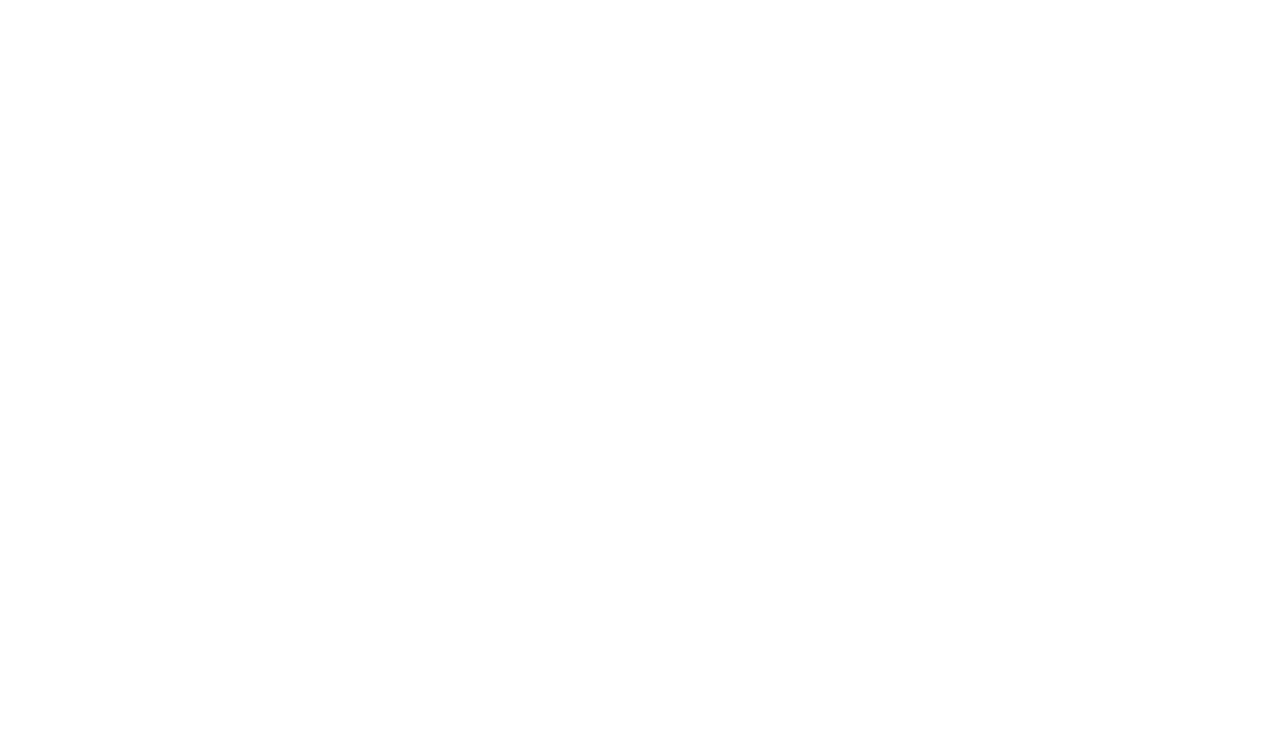
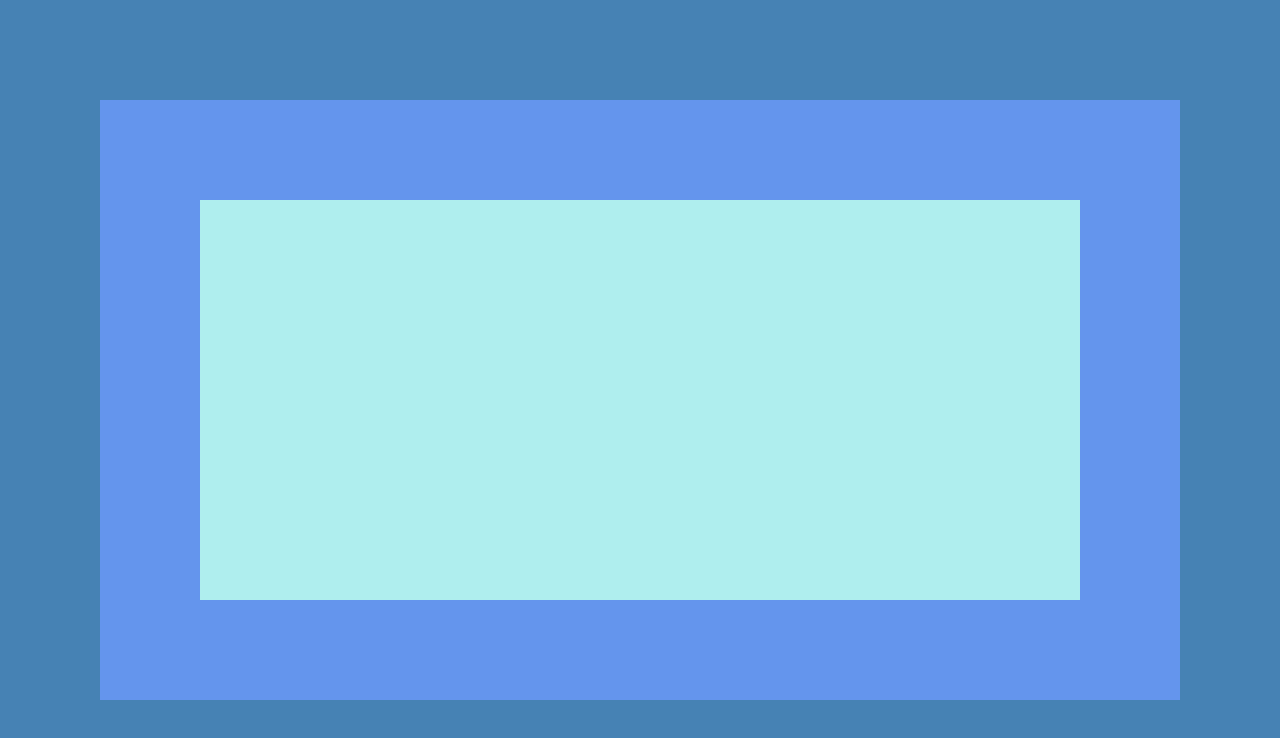
Before and after one commit to DemonDaddy22/30DaysOfJS, a plain HTML site: page EventCapture/index.html in a window 1280 px wide. Drawn offline with Linux system fonts and the light colour scheme.

Commit message:
add css and js

```diff
--- a/EventCapture/index.css
+++ b/EventCapture/index.css
@@ -4,4 +4,24 @@
 
 body {
     margin: 0;
+    height: 100vh;
+    overflow: hidden;
 }
+
+div {
+    padding: 100px;
+    width: 100%;
+    height: 100%;
+}
+
+.one {
+    background-color: steelblue;
+}
+
+.two {
+    background-color: cornflowerblue;
+}
+
+.three {
+    background-color: paleturquoise;
+}
--- a/EventCapture/index.html
+++ b/EventCapture/index.html
@@ -9,6 +9,11 @@
     </head>
 
     <body>
+        <div class="one">
+            <div class="two">
+                <div class="three"></div>
+            </div>
+        </div>
         <script type="text/javascript" src="index.js"></script>
     </body>
 
--- a/EventCapture/index.js
+++ b/EventCapture/index.js
@@ -0,0 +1,11 @@
+const divs = document.querySelectorAll('div');
+
+// capture is opposite of bubbling up, basically browser goes on capturing each element when an event is triggered until the last element
+// default capture - false
+divs.forEach(div => div.addEventListener('click', eventCapture, { capture: true }));
+
+function eventCapture(e) {
+    // console.log(this.classList.value);
+    e.stopPropagation();
+    console.log(this);
+}
```
